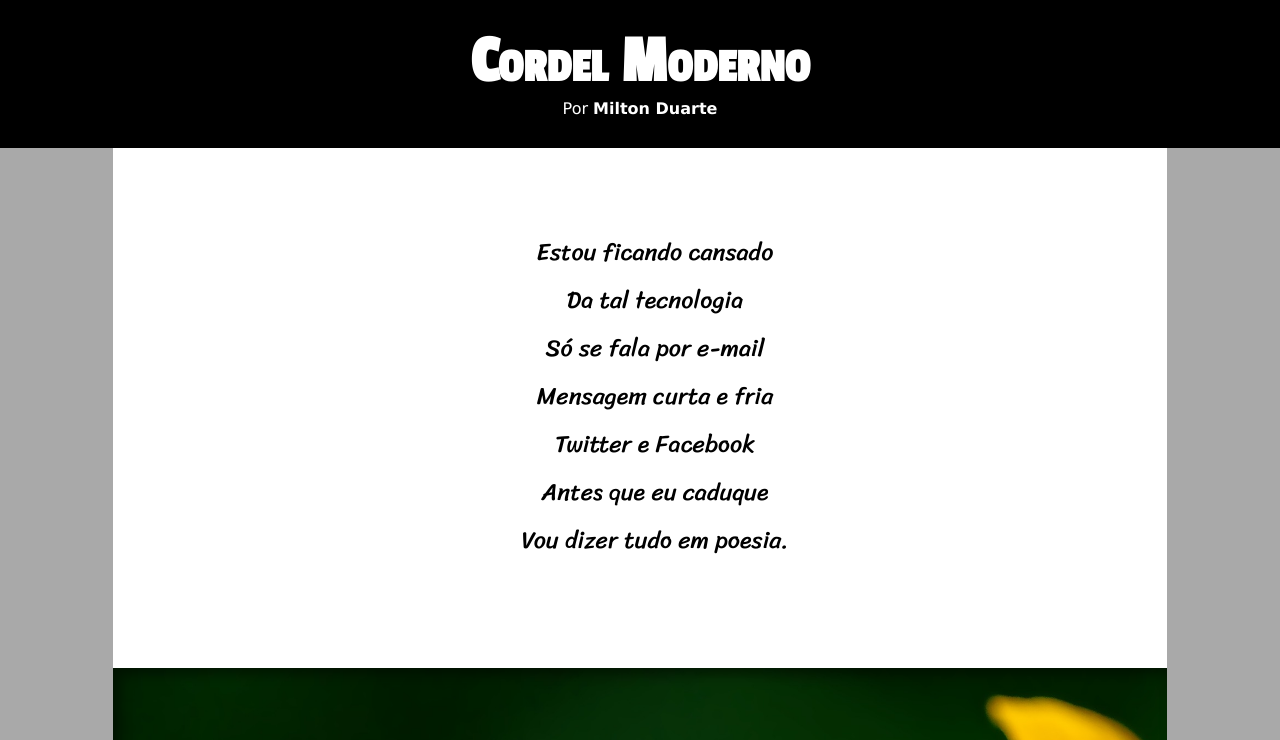
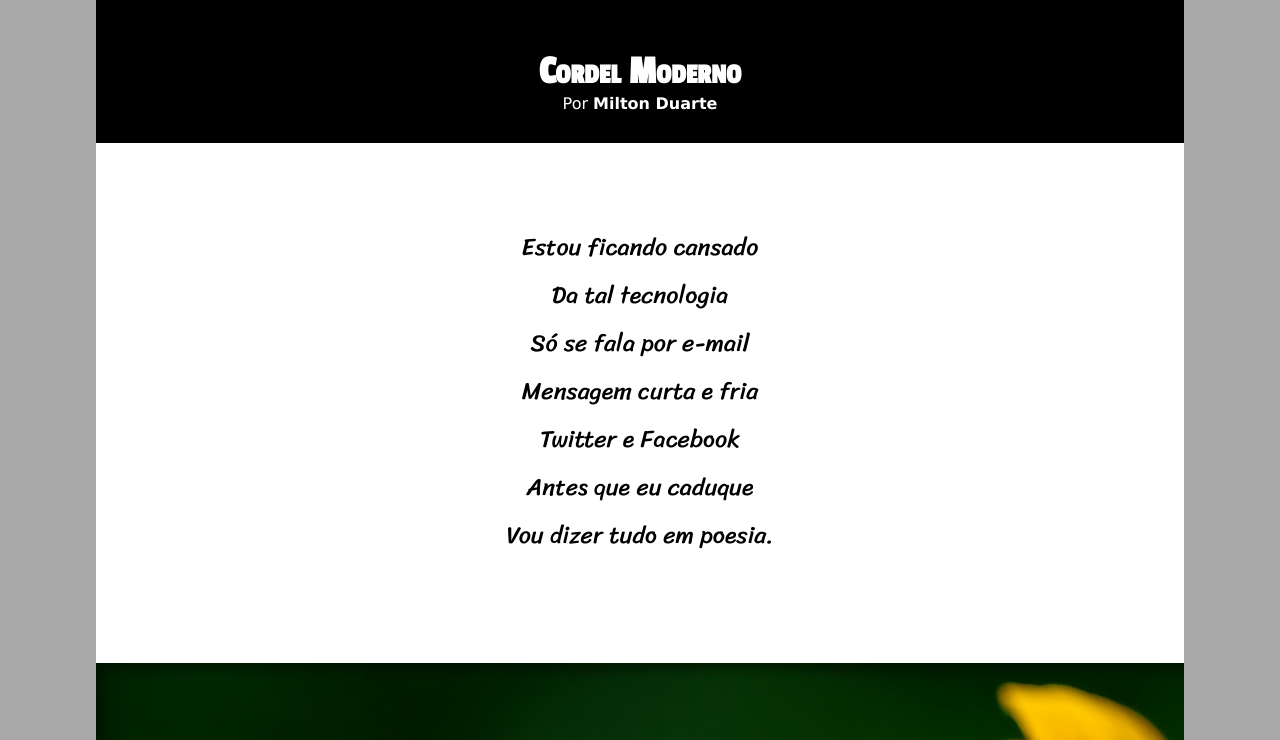
Before and after one commit to Drefleex/projeto-cordel, a plain HTML site: page index.html in a window 1280 px wide. Shown: the top 740 px of the page. Drawn offline with Linux system fonts and the light colour scheme.

Commit message:
Poema Responsivo

```diff
--- a/estilo/style.css
+++ b/estilo/style.css
@@ -54,7 +54,6 @@ section{
     padding-top: 10vh;
     padding-bottom: 10vh;
     line-height: 2em;
-    padding-left: 30px;
     font-family: var(--font2);
     font-size: 1.3em;
 }
@@ -106,15 +105,8 @@ footer{
 @media screen and (min-width: 768px ) {
 
     header{
-        width:100% ;
+        width: 85%;
         margin: auto;
-    }
-
-    header > h1{
-        font-size: 4.2em;
-        padding-top: 25px;
-
-
     }
 
     header > p {
@@ -122,7 +114,7 @@ footer{
     }
 
     section{
-        width: 80%;
+        width: 85%;
         margin: auto;
         text-align: center;
         font-size: 1.5em;
@@ -137,7 +129,7 @@ footer{
 
 @media screen and (min-width:992px) and (max-width:1200px){
     header{
-        width: 100%;
+        width: 85%;
         margin: auto;
     }
 
```
